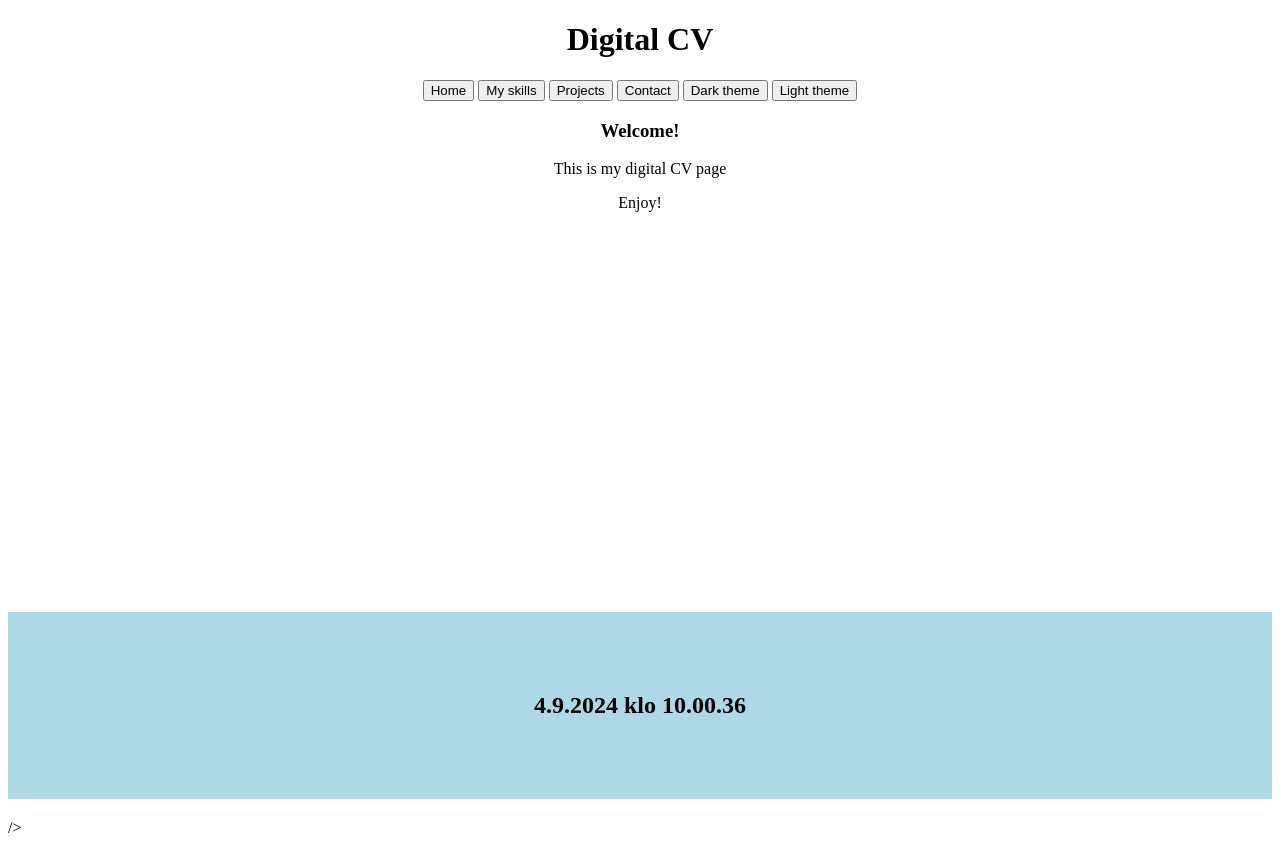
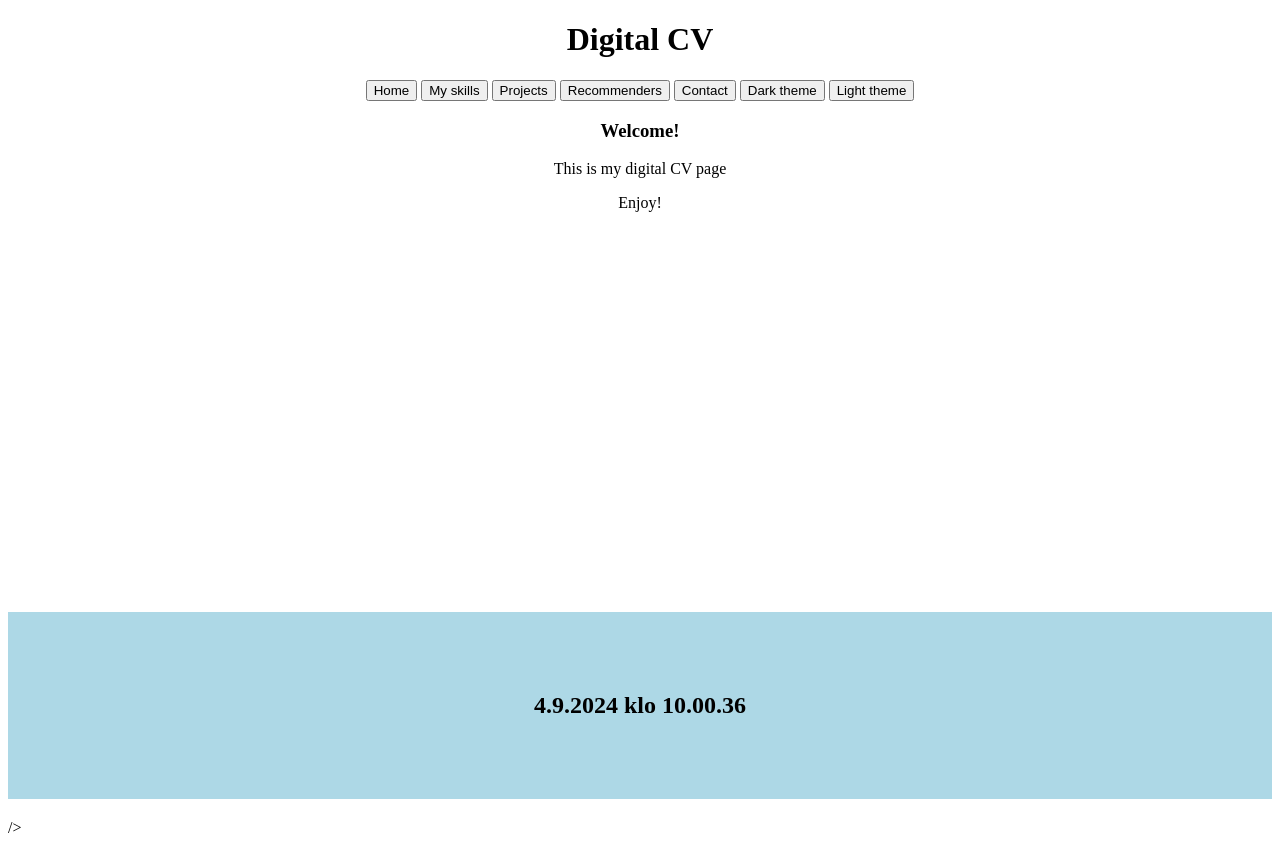
Before and after one commit to Point-SimoSiren/CV-javascript, a website: page front/index.html in a window 1280 px wide. Drawn offline with Linux system fonts and the light colour scheme.

Commit message:
suosittelijat html taulukkoon

```diff
--- a/front/index.html
+++ b/front/index.html
@@ -12,6 +12,7 @@
             <button onclick="home()">Home</button>
             <button onclick="skills()">My skills</button>
             <button>Projects</button>
+            <button onclick="recom()">Recommenders</button>
             <button id="contact">Contact</button>
 
             <button onclick="dark()">Dark theme</button>
--- a/front/page.js
+++ b/front/page.js
@@ -39,7 +39,44 @@
             `
             document.getElementById("root").innerHTML = x
         }
-//--------------------------------------------------------
+//--------------------------------------------------------------------
+
+async function recom() {
+    document.getElementById("root").innerHTML = "<h4>Loading...</h4>"
+
+    var taulukko =
+    `<h2>Recommenders</h2>
+    <table><thead><th>Name</th><th>Phone</th></thead><tbody>`
+
+    try {
+        const response = await fetch("http://localhost:3000/api/recommenders")
+
+        const data = await response.json() // muutetaan json => javascript muotoon
+
+        await data.map(x => { // loopataan läpi oliot map funktiolla, x on 1 olio
+        taulukko += `<tr><td>${x.name}</td>
+                    <td>${x.phone}</td></tr>`
+        })
+
+        // taulukko päätetään ja renderöidään html elementtin
+        taulukko += `</tbody></table>`
+
+        // Timeout ajastus on vai siksi että saadaan latausilmoitus
+        // näkyviin 1 sekunniksi, mutta se on periaatteessa turha
+        setTimeout(() => {
+        document.getElementById("root").innerHTML = taulukko
+    }, 1000)
+
+    // Virhetilanteen hallinta
+    }
+    catch (error) {
+        console.error("Error fetching data:", error)
+    }
+
+    }
+
+
+//--------------------------------------------------------------------------
 
         // Kun sivu latautuu kutsutaan home funktiota että saa alkusivun näkyviin
         home()
--- a/server.js
+++ b/server.js
@@ -27,4 +27,5 @@ app.use(express.static(polku))
 
 app.listen(3000, () => {
     console.log('Server is up on http://localhost:3000')
+    console.log('JSON datajuttua voi kokeilla http://localhost:3000/api/recommenders')
 })
```
